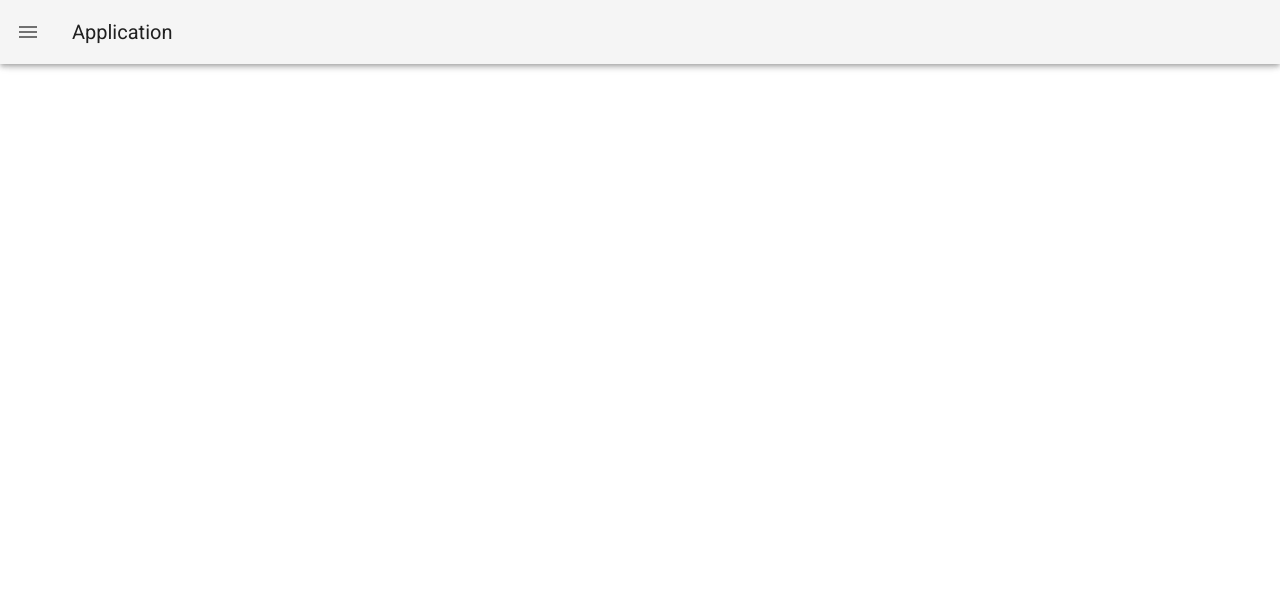
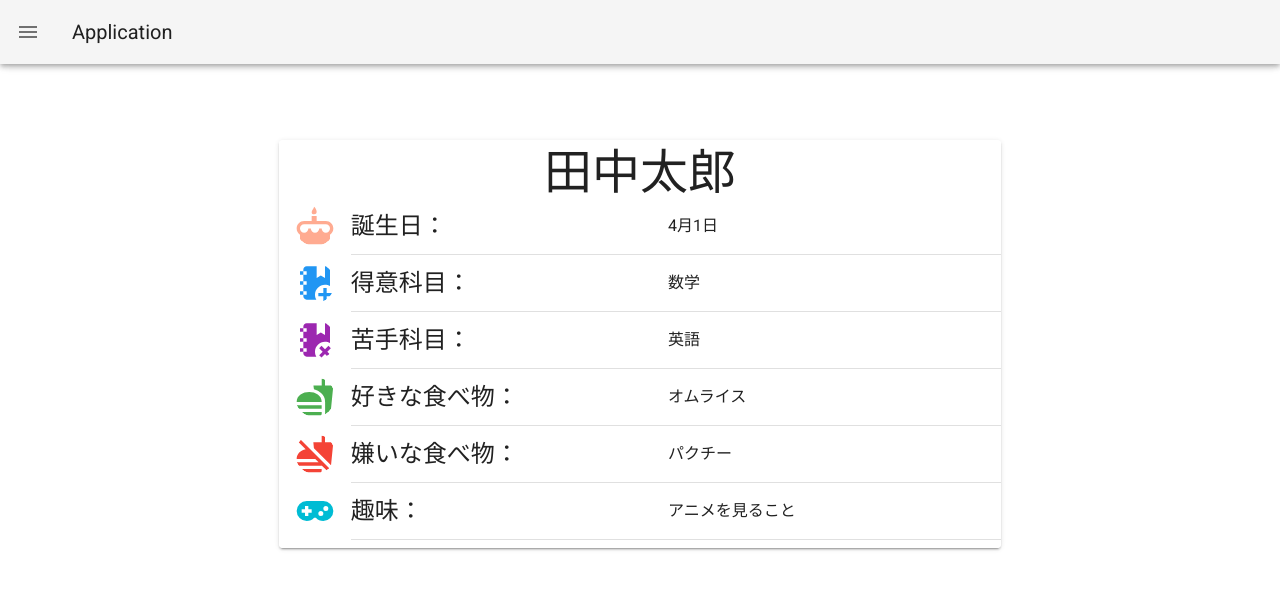
Before and after one commit to LoliGothic/communience-store, a Vue app: page /participant in a window 1280 px wide. Shown: the top 590 px of the page. Built offline with nearby package versions, Linux system fonts and the light colour scheme.

Commit message:
add: 回答機能付きの参加者側ページの追加

```diff
--- a/package.json
+++ b/package.json
@@ -14,6 +14,7 @@
     "vuetify": "^2.4.0"
   },
   "devDependencies": {
+    "@mdi/js": "^6.1.95",
     "@vue/cli-plugin-babel": "~4.5.0",
     "@vue/cli-plugin-eslint": "~4.5.0",
     "@vue/cli-plugin-router": "~4.5.0",
--- a/src/components/Navigation.vue
+++ b/src/components/Navigation.vue
@@ -43,6 +43,11 @@ export default {
         title: "Test",
         subtitle: "Test(追加してみた)",
         link: "/test",
+    },
+    {
+        title: "イベント(参加者)",
+        subtitle: "イベントページ(参加者側)",
+        link: "/participant",
     });
   },
   data() {
--- /dev/null
+++ b/src/components/Participant.vue
@@ -0,0 +1,130 @@
+<template>
+  <v-content>
+    <v-container fluid fill-height>
+      <v-row justify="center" align-content="center">
+        <v-col cols="12" sm="7" offset-sm="0">
+          <v-card>
+            <v-list>
+              <template v-for="(item, index) in items.slice(0)">
+                <v-list-item-title
+                  v-if="item.header"
+                  :key="item.header"
+                  class="text-h3"
+                >
+                  <div v-if="item.hidden" class="text-center">
+                    <v-btn depressed color="primary" @click="hidden(index)"> 名前：解答 </v-btn>
+                  </div>
+
+                  <div v-else class="text-center">
+                    {{ item.header }}
+                  </div>
+                </v-list-item-title>
+                <v-divider
+                  v-else-if="item.divider"
+                  :key="index"
+                  :inset="item.inset"
+                ></v-divider>
+                <v-list-item v-else :key="item.title">
+                  <v-list-item-avatar>
+                    <v-icon x-large :color="item.icon_color">
+                      {{ item.icon }}
+                    </v-icon>
+                  </v-list-item-avatar>
+                  <v-list-item-content
+                    v-html="item.ord_title"
+                  ></v-list-item-content>
+                  <v-list-item-content
+                    v-if="item.hidden"
+                  >
+                    <v-btn depressed color="primary" @click="hidden(index)"> 解答 </v-btn>
+                  </v-list-item-content>
+                  <v-list-item-content
+                    v-else
+                    v-html="item.contents"
+                  ></v-list-item-content>
+                </v-list-item>
+              </template>
+            </v-list>
+          </v-card>
+        </v-col>
+      </v-row>
+    </v-container>
+  </v-content>
+</template>
+
+<script>
+import {
+  mdiCake,
+  mdiNotebookPlus,
+  mdiNotebookRemove,
+  mdiFood,
+  mdiFoodOff,
+  mdiGamepadVariant,
+} from "@mdi/js";
+export default {
+  data: () => ({
+    items: [
+      { header: "田中太郎", hidden: false },
+      {
+        icon: mdiCake,
+        icon_color: "deep-orange lighten-3",
+        ord_title: '<font size="5">誕生日：</font>',
+        hidden_title: '<font size="5"><s>誕生日：</s></font>',
+        hidden: false,
+        contents: '<font size="3">4月1日</font>',
+      },
+      { divider: true, inset: true },
+      {
+        icon: mdiNotebookPlus,
+        icon_color: "blue",
+        ord_title: '<font size="5">得意科目：</font>',
+        hidden_title: '<font size="5"><s>得意科目：</s></font>',
+        hidden: false,
+        contents: '<font size="3">数学</font>',
+      },
+      { divider: true, inset: true },
+      {
+        icon: mdiNotebookRemove,
+        icon_color: "purple",
+        ord_title: '<font size="5">苦手科目：</font>',
+        hidden_title: '<font size="5"><s>苦手科目：</s></font>',
+        hidden: false,
+        contents: '<font size="3">英語</font>',
+      },
+      { divider: true, inset: true },
+      {
+        icon: mdiFood,
+        icon_color: "green",
+        ord_title: '<font size="5">好きな食べ物：</font>',
+        hidden_title: '<font size="5"><s>好きな食べ物：</s></font>',
+        hidden: false,
+        contents: '<font size="3">オムライス</font>',
+      },
+      { divider: true, inset: true },
+      {
+        icon: mdiFoodOff,
+        icon_color: "red",
+        ord_title: '<font size="5">嫌いな食べ物：</font>',
+        hidden_title: '<font size="5"><s>嫌いな食べ物：</s></font>',
+        hidden: false,
+        contents: '<font size="3">パクチー</font>',
+      },
+      { divider: true, inset: true },
+      {
+        icon: mdiGamepadVariant,
+        icon_color: "cyan",
+        ord_title: '<font size="5">趣味：</font>',
+        hidden_title: '<font size="5"><s>趣味：</s></font>',
+        hidden: false,
+        contents: '<font size="3">アニメを見ること</font>',
+      },
+      { divider: true, inset: true },
+    ],
+  }),
+  methods: {
+    hidden(num) {
+      this.items[num].hidden = !this.items[num].hidden;
+    },
+  },
+};
+</script>
--- a/src/router/index.js
+++ b/src/router/index.js
@@ -2,6 +2,7 @@ import Vue from 'vue'
 import VueRouter from 'vue-router'
 import Home from '../views/Home.vue'
 import Test from '../views/Test.vue'
+import Participant from '../views/Participant.vue'
 
 Vue.use(VueRouter)
 
@@ -24,6 +25,11 @@ const routes = [
     name: 'Test',
     component: Test
   },
+  {
+    path: '/participant',
+    name: 'Participant',
+    component: Participant
+  },
 ]
 
 const router = new VueRouter({
--- /dev/null
+++ b/src/views/Participant.vue
@@ -0,0 +1,13 @@
+<template>
+  <participant />
+</template>
+
+<script>
+  import participant from '../components/Participant'
+  export default {
+    name: 'Participant',
+    components: {
+      participant,
+    },
+  }
+</script>
```
Also changed, not shown: 1 other file (tests, documents, lock files or other folders).
